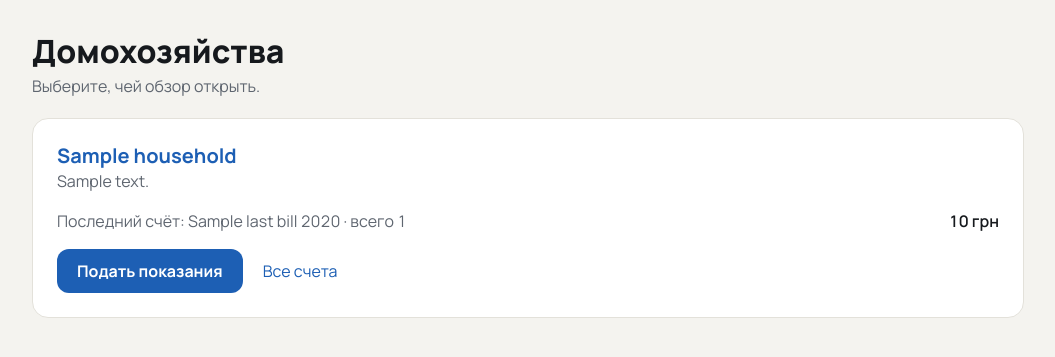
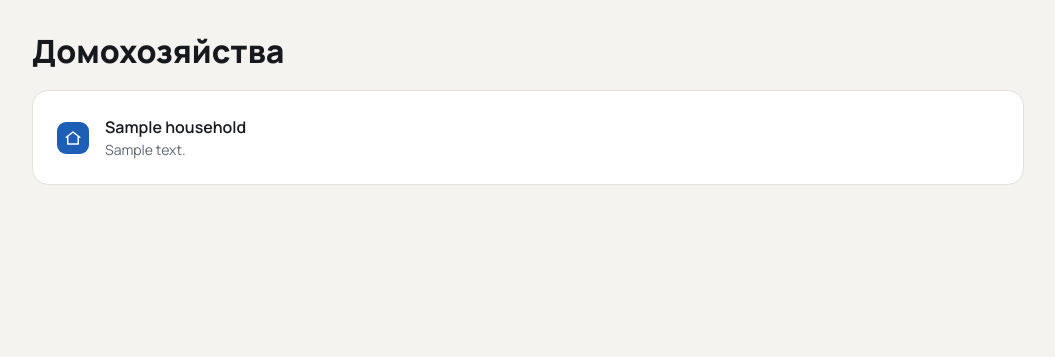
Before and after one commit to artem-sokolov-git/kommunalka-service, a Python web app: template src/kommunalka/presentation/web/templates/home.html in a window 1280 px wide. Shown: the part 69-426 px from the top of the page, without its empty margins (112-1167 px from the left). Run offline with Jinja, Linux system fonts and the light colour scheme; the template is opened without the code that fills it: most values are stand-ins (such as "Sample title", 1, 10 or a date in 2020).

Commit message:
feat(web): list households as plain cards leading to their overview

```diff
--- a/src/kommunalka/presentation/web/static/style.css
+++ b/src/kommunalka/presentation/web/static/style.css
@@ -187,6 +187,9 @@ h2 { margin: 0; font-size: 20px; line-height: 1.3; font-weight: 700; }
 }
 .dot.ok { background: var(--ok-soft); color: var(--ok-strong); }
 .dot.warn { background: var(--warn); color: var(--surface); }
+
+.card.household-card { flex-direction: row; align-items: center; color: var(--text); }
+.card.household-card:hover { border-color: var(--accent); text-decoration: none; color: var(--text); }
 
 /* Service icons and colours */
 
--- a/src/kommunalka/presentation/web/templates/home.html
+++ b/src/kommunalka/presentation/web/templates/home.html
@@ -1,30 +1,20 @@
 {% extends "base.html" %}
 
 {% block content %}
-  <div>
-    <h1>Домохозяйства</h1>
-    <p class="subtitle">Выберите, чей обзор открыть.</p>
+  <h1>Домохозяйства</h1>
+  {% if households %}
+  <div class="grid compact">
+    {% for household in households %}
+    <a class="card household-card" href="{{ url_for('household_page', household_id=household.id) }}">
+      <span class="brand-mark"><svg width="18" height="18" viewBox="0 0 24 24" fill="none" stroke="currentColor" stroke-width="2" stroke-linecap="round" stroke-linejoin="round" aria-hidden="true"><path d="M3 11 12 4l9 7"/><path d="M5 10v10h14V10"/></svg></span>
+      <span class="grow">
+        <span class="amount">{{ household.name }}</span>
+        <span class="muted small" style="display: block">{{ household.address }}</span>
+      </span>
+    </a>
+    {% endfor %}
   </div>
-  {% for item in households %}
-  <section class="card">
-    <div>
-      <h2><a href="{{ url_for('household_page', household_id=item.household.id) }}">{{ item.household.name }}</a></h2>
-      <p class="muted" style="margin: 0">{{ item.household.address }}</p>
-    </div>
-    <div class="spread">
-      {% if item.last_bill %}
-      <span class="muted">Последний счёт: {{ item.last_bill.title }} {{ item.last_bill.year }} · всего {{ item.bill_count }}</span>
-      <span class="amount">{{ item.last_bill.total }} грн</span>
-      {% else %}
-      <span class="muted">Счетов пока нет</span>
-      {% endif %}
-    </div>
-    <div class="actions">
-      <a class="button" href="{{ url_for('readings_page', household_id=item.household.id) }}">Подать показания</a>
-      <a href="{{ url_for('bills_page', household_id=item.household.id) }}">Все счета</a>
-    </div>
-  </section>
   {% else %}
   <p class="empty">Домохозяйств пока нет. Добавьте их через <a href="/docs">API</a>.</p>
-  {% endfor %}
+  {% endif %}
 {% endblock %}
```
Also changed, not shown: src/kommunalka/application/queries.py (+0 -16 lines), src/kommunalka/presentation/web/pages.py (+12 -18 lines), tests/presentation/web/test_pages.py (+9 -1 lines).
